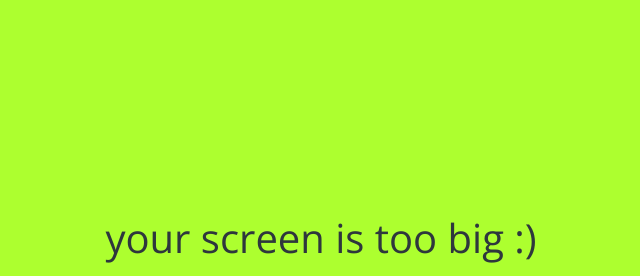
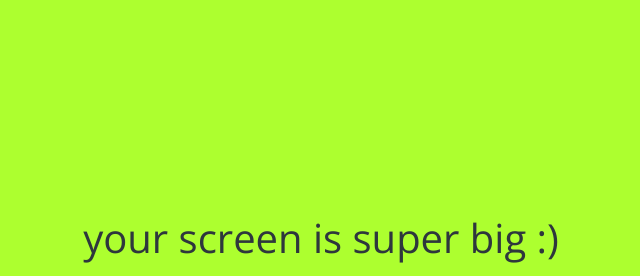
Before and after one commit to mhl246/kokoatalk-clone-M, a plain HTML site: page index.html in a window 1280 px wide. Shown: the part 162-438 px from the top of the page, without its empty margins (319-959 px from the left). Drawn offline with nearby package versions, Linux system fonts and the light colour scheme.

Commit message:
too-> super

```diff
--- a/index.html
+++ b/index.html
@@ -37,7 +37,7 @@
     </form>
 
     <div id="no-mobile">
-      <span>your screen is too big :)</span>
+      <span>your screen is super big :)</span>
     </div>
 
     <script
```
